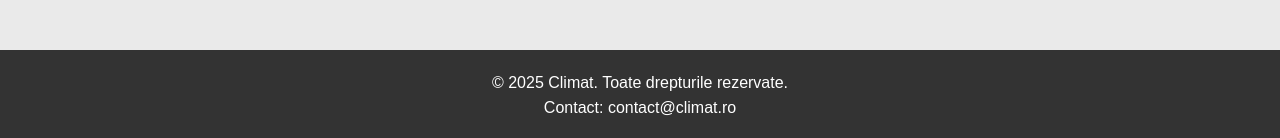
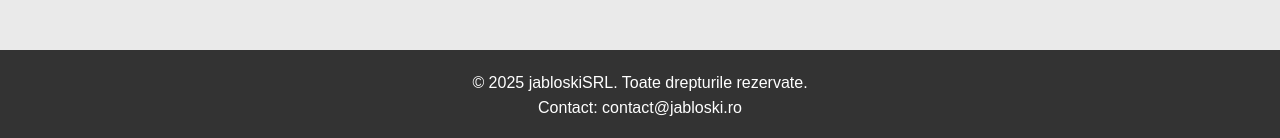
Before and after one commit to AndreiDgh/DGH, a plain HTML site: page index.html in a window 1280 px wide. Shown: the part 963-1101 px from the top of the page. Drawn offline with Linux system fonts and the light colour scheme.

Commit message:
Update index.html

```diff
--- a/index.html
+++ b/index.html
@@ -146,8 +146,8 @@
 
     <!-- Footer -->
     <footer>
-        <p>&copy; 2025 Climat. Toate drepturile rezervate.</p>
-        <p>Contact: <a href="mailto:contact@climat.ro">contact@climat.ro</a></p>
+        <p>&copy; 2025 jabloskiSRL. Toate drepturile rezervate.</p>
+        <p>Contact: <a href="mailto:contact@jabloski.ro">contact@jabloski.ro</a></p>
     </footer>
 
 </body>
```
